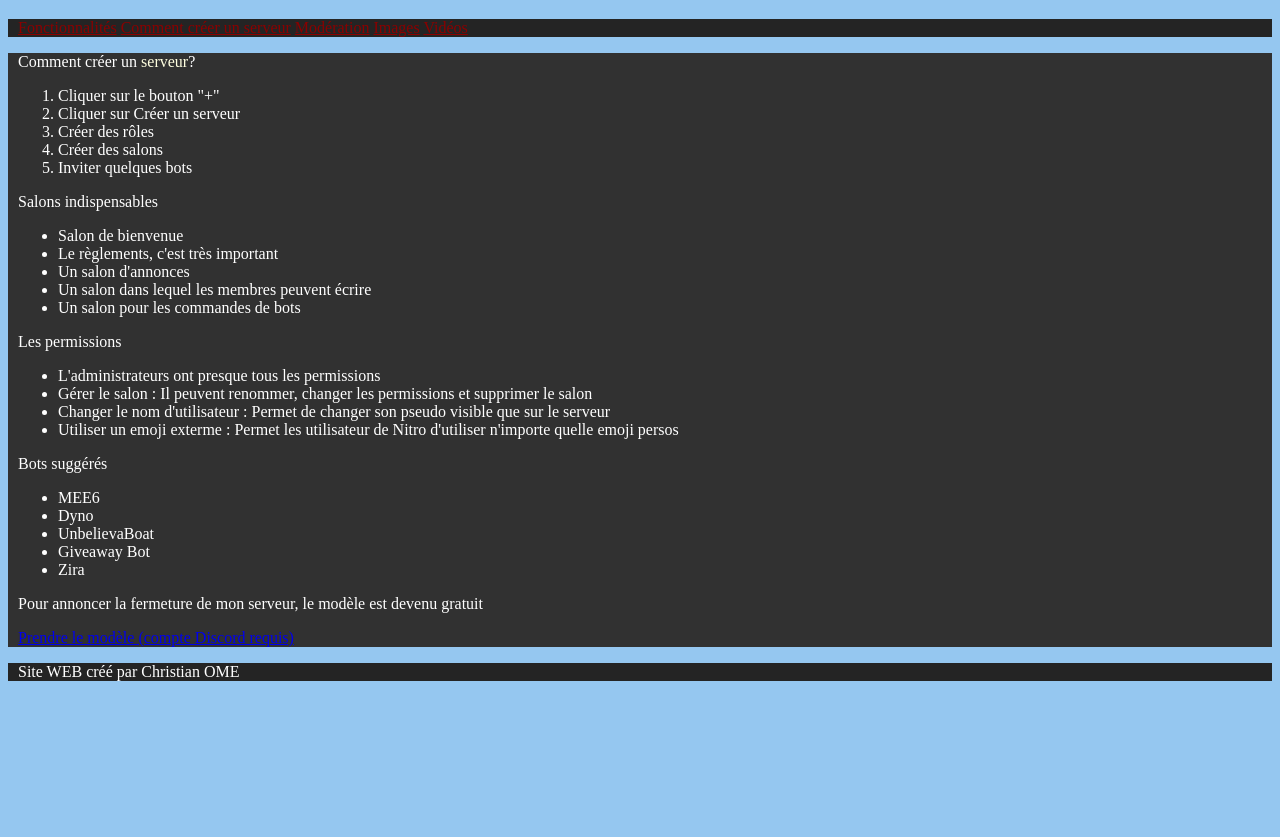
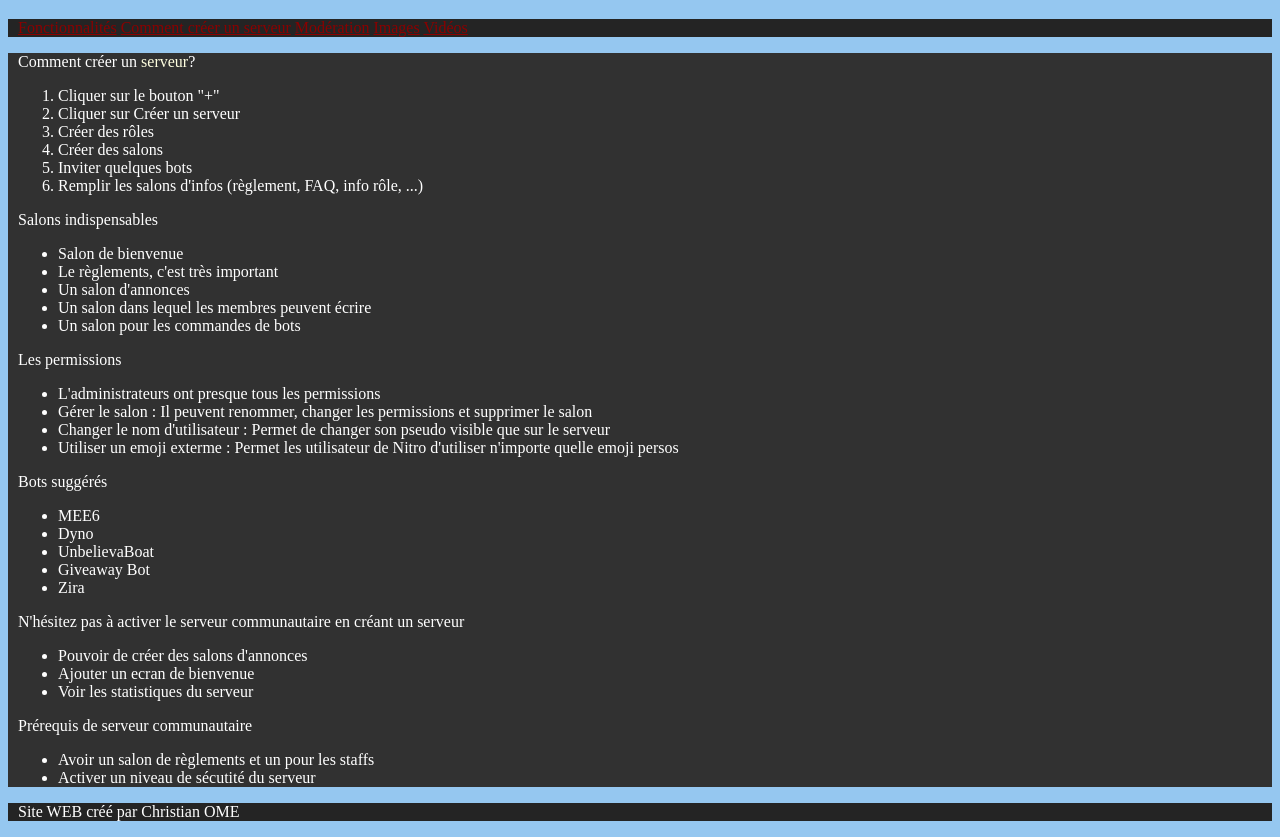
Before and after one commit to Cricri6820/Discord, a plain HTML site: page creer.html in a window 1280 px wide. Shown: the part 61-898 px from the top of the page. Before the commit the page ends 800 px from the top, so only its background shows below. Drawn offline with Linux system fonts and the light colour scheme.

Commit message:
Mise à jour de la page créer (dernier version)
- Retrait de format du serveur car il n'existe plus
- 2 nouveaux paragraphes au page créer

```diff
--- a/creer.html
+++ b/creer.html
@@ -26,6 +26,7 @@
             <li>Créer des rôles</li>
             <li>Créer des salons</li>
             <li>Inviter quelques bots</li>
+            <li>Remplir les salons d'infos (règlement, FAQ, info rôle, ...)</li>
         </ol>
 
         <p>Salons indispensables</p>
@@ -54,8 +55,19 @@
             <li>Zira</li>
         </ul>
 
-        <p>Pour annoncer la fermeture de mon serveur, le modèle est devenu gratuit</p>
-        <a href="https://discord.new/uGpWR3xXbDEX">Prendre le modèle (compte Discord requis)</a>
+        <p>N'hésitez pas à activer le serveur communautaire en créant un serveur</p>
+        <ul>
+            <li>Pouvoir de créer des salons d'annonces</li>
+            <li>Ajouter un ecran de bienvenue</li>
+            <li>Voir les statistiques du serveur</li>
+        </ul>
+
+        <p>Prérequis de serveur communautaire</p>
+        <ul>
+            <li>Avoir un salon de règlements et un pour les staffs</li>
+            <li>Activer un niveau de sécutité du serveur</li>
+        </ul>
+
     </div>
     <footer>
         <p>Site WEB créé par Christian OME</p>
```
